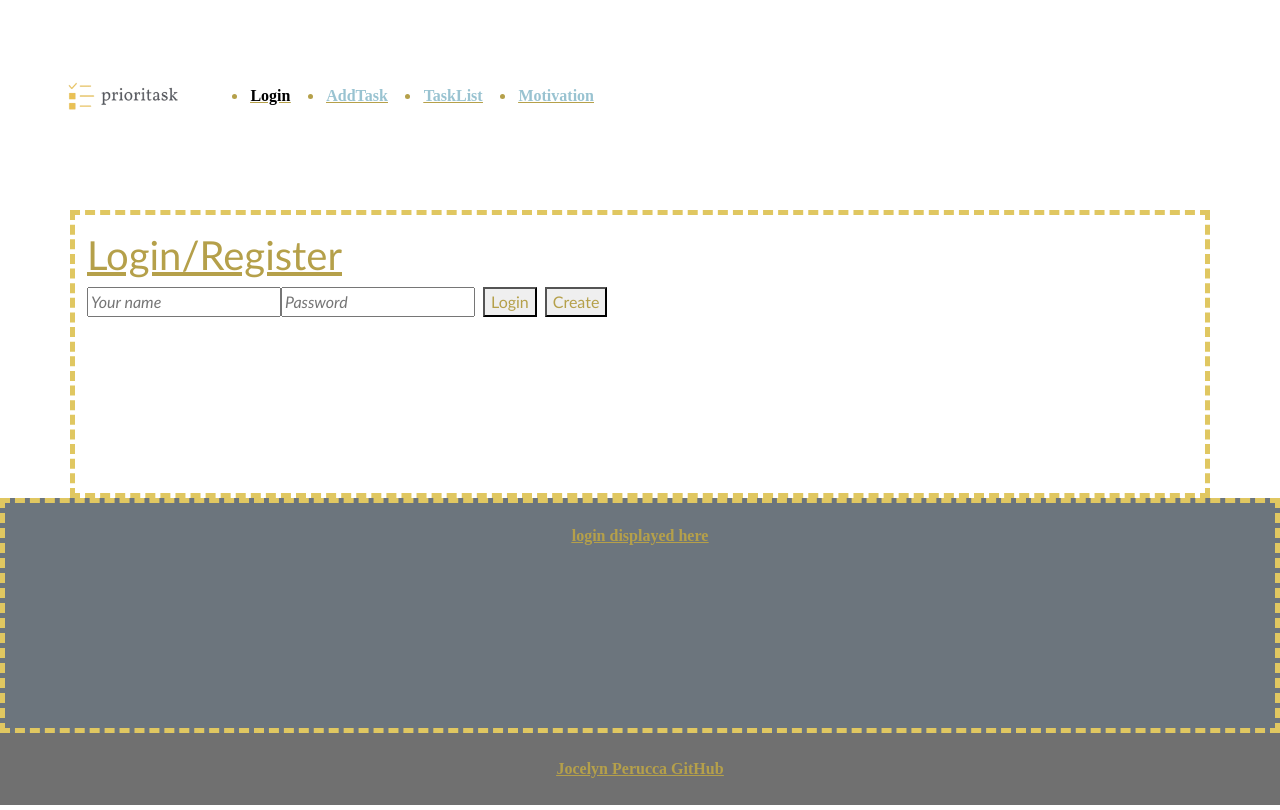
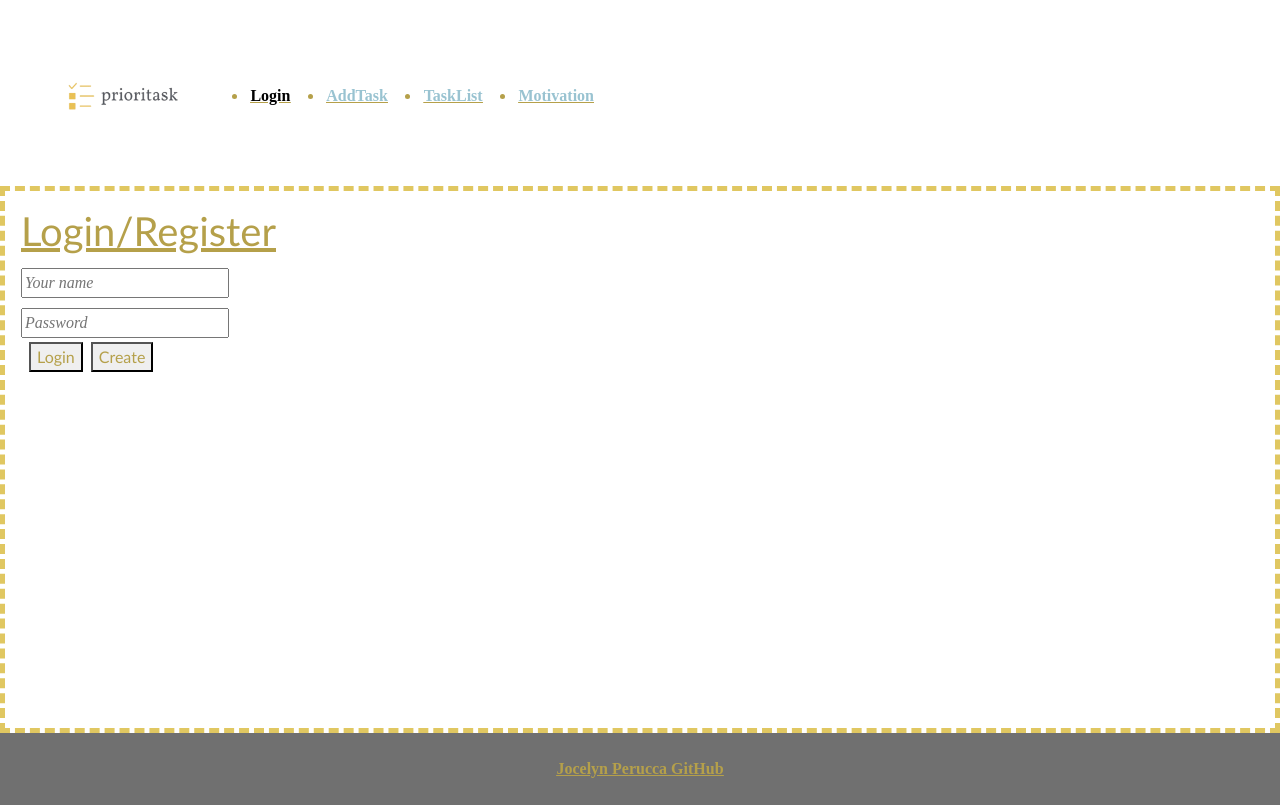
Before and after one commit to jocelynperucca/startup, a React (Vite) app: page / in a window 1280 px wide. Built offline with nearby package versions, Linux system fonts and the light colour scheme.

Commit message:
ligin react and fix of app.jsx

```diff
--- a/src/app.jsx
+++ b/src/app.jsx
@@ -35,16 +35,6 @@ export default function App() {
                 </nav>
             </header>
 
-            <main className='container mt-4'>
-                <h1>Login/Register</h1>
-                <form>
-                    <input type='text' placeholder='Your name' />
-                    <input type='password' placeholder='Password' />
-                    <button type='submit'>Login</button>
-                    <button type='submit'>Create</button>
-                </form>
-            </main>
-
             <Routes>
                 <Route path='/' element={<Login />} exact />
                 <Route path='/addTask' element={<AddTask />} />
--- a/src/login/login.jsx
+++ b/src/login/login.jsx
@@ -3,8 +3,20 @@ import React from 'react';
 
 export function Login() {
   return (
-    <main className='container-fluid bg-secondary text-center'>
-      <div>login displayed here</div>
+    <main>
+      <h1>Login/Register</h1>
+      <form method="get" action="addTask.html">
+        <div>
+
+          <input type="text" placeholder="Your name" />
+        </div>
+        <div>
+
+          <input type="Password" placeholder="Password" />
+        </div>
+        <button type="submit">Login</button>
+        <button type="submit">Create</button>
+      </form>
     </main>
   );
 }
```
